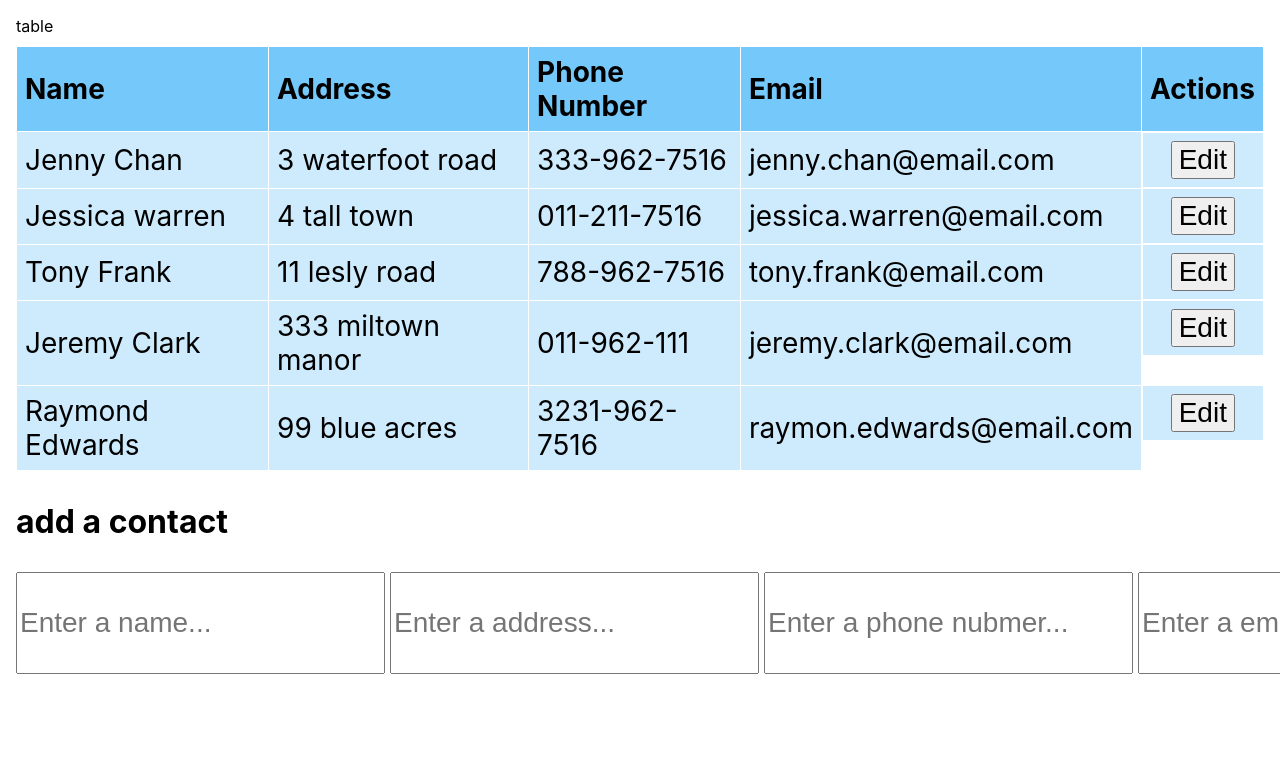
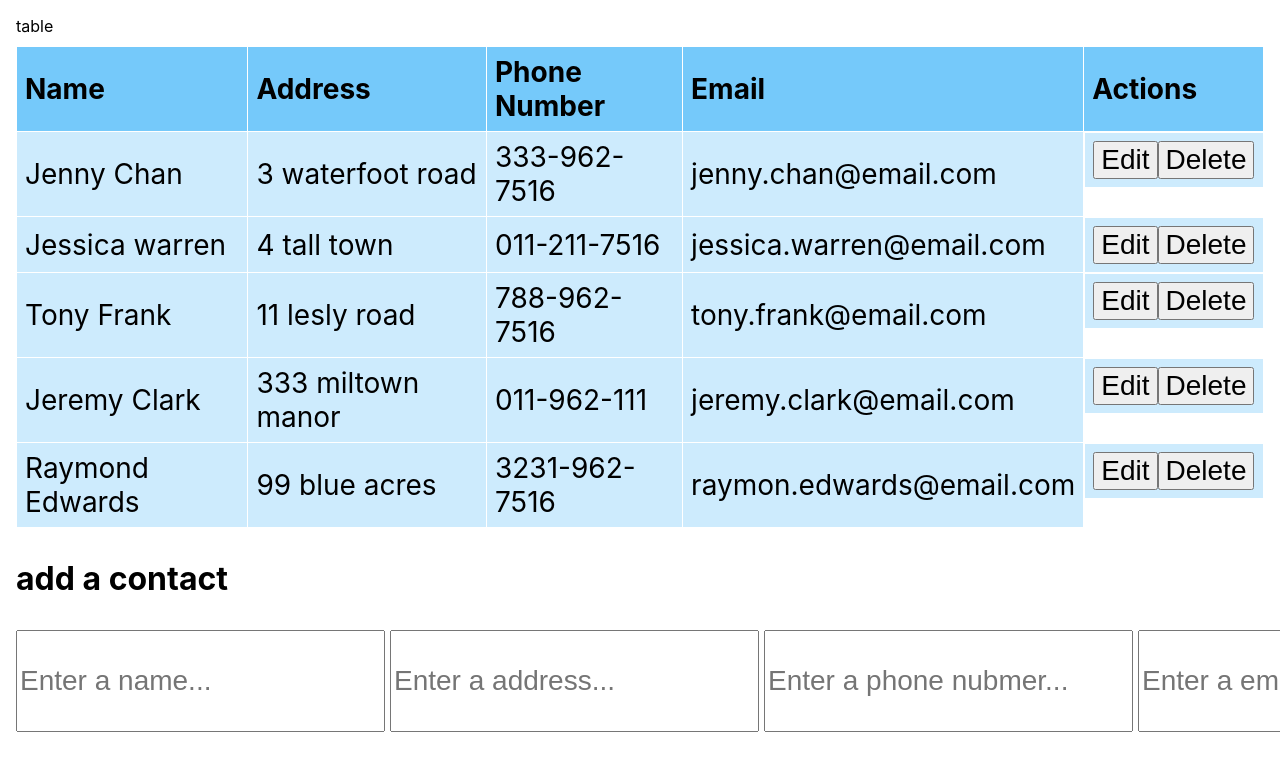
Before and after one commit to zhengryang/ReactJS, a React (Create React App) app in the folder react-table-tutorial-runthrough/: page / in a window 1280 px wide. Shown: the top 770 px of the page. Built offline with nearby package versions, Linux system fonts and the light colour scheme.

Commit message:
v14- Delete Button

```diff
--- a/react-table-tutorial-runthrough/src/App.js
+++ b/react-table-tutorial-runthrough/src/App.js
@@ -124,6 +124,13 @@
     setEditContactId(null)
   }
 
+  // Delete Button
+  const handleDeleteClick = (contactId) => {
+    const newContacts = [...contacts];
+    const index = contacts.findIndex((contact) => contact.id === contactId)
+    newContacts.splice(index,1)
+    setContacts(newContacts);
+  }
 
   return (
     <div className="app-container">
@@ -155,6 +162,7 @@
                   ></EditableRow>) :
                   (<ReadOnlyRow contact={contact}
                     handleEditClick = {handleEditClick}
+                    handleDeleteClick = {handleDeleteClick}
                   />)}
 
 
--- a/react-table-tutorial-runthrough/src/components/ReadOnlyRow.js
+++ b/react-table-tutorial-runthrough/src/components/ReadOnlyRow.js
@@ -1,6 +1,6 @@
 import React from 'react';
 
-const ReadOnlyRow = ({contact, handleEditClick }) => {
+const ReadOnlyRow = ({contact, handleEditClick, handleDeleteClick }) => {
     return (
 
             <tr>
@@ -13,6 +13,10 @@
                 type = "button"
                  onClick={(event) => handleEditClick(event, contact )}
                 > Edit</button>
+                <button
+                type = "button"
+                 onClick={() => handleDeleteClick(contact.id)}
+                > Delete</button>
               </td>
             </tr>
 
```
